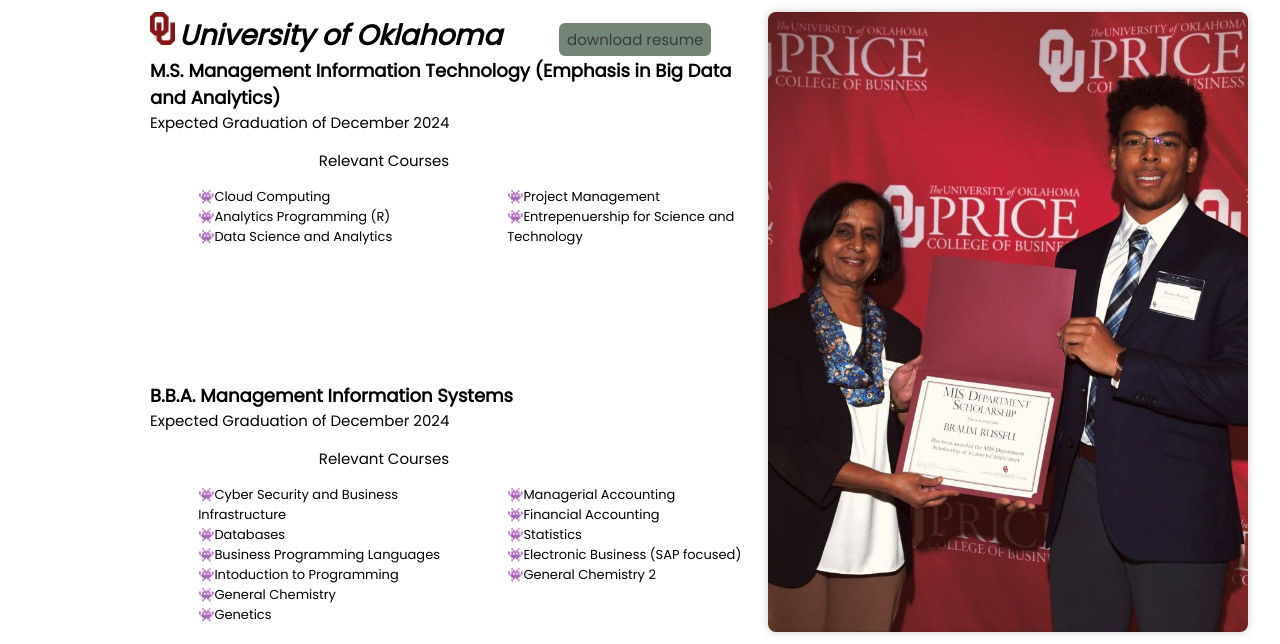
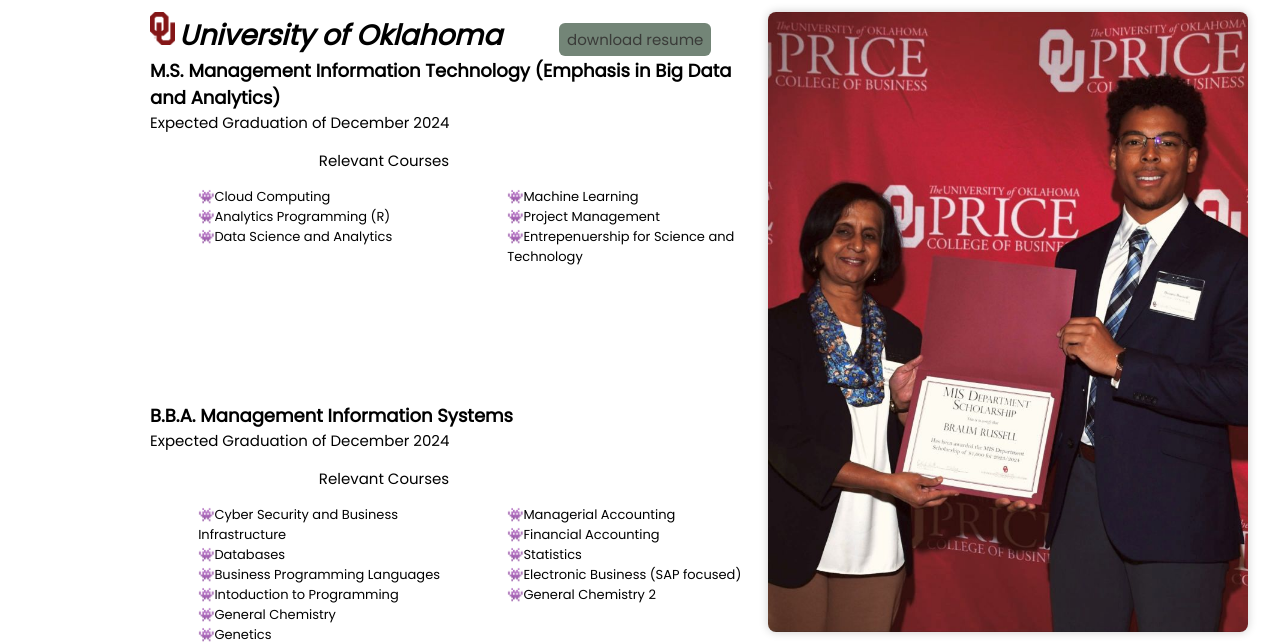
Before and after one commit to braumr/braumr.github.io, a plain HTML site: page education.html in a window 1280 px wide. Shown: the part 178-822 px from the top of the page. Drawn offline with Linux system fonts and the light colour scheme.

Commit message:
Update education.html

```diff
--- a/education.html
+++ b/education.html
@@ -118,7 +118,7 @@ li {
         </div>
 
         <div style="width:50%">
-
+            <dd>👾Machine Learning</dd>
             <dd>👾Project Management</dd>
             <dd>👾Entrepenuership for Science and Technology<dd>
 
```
